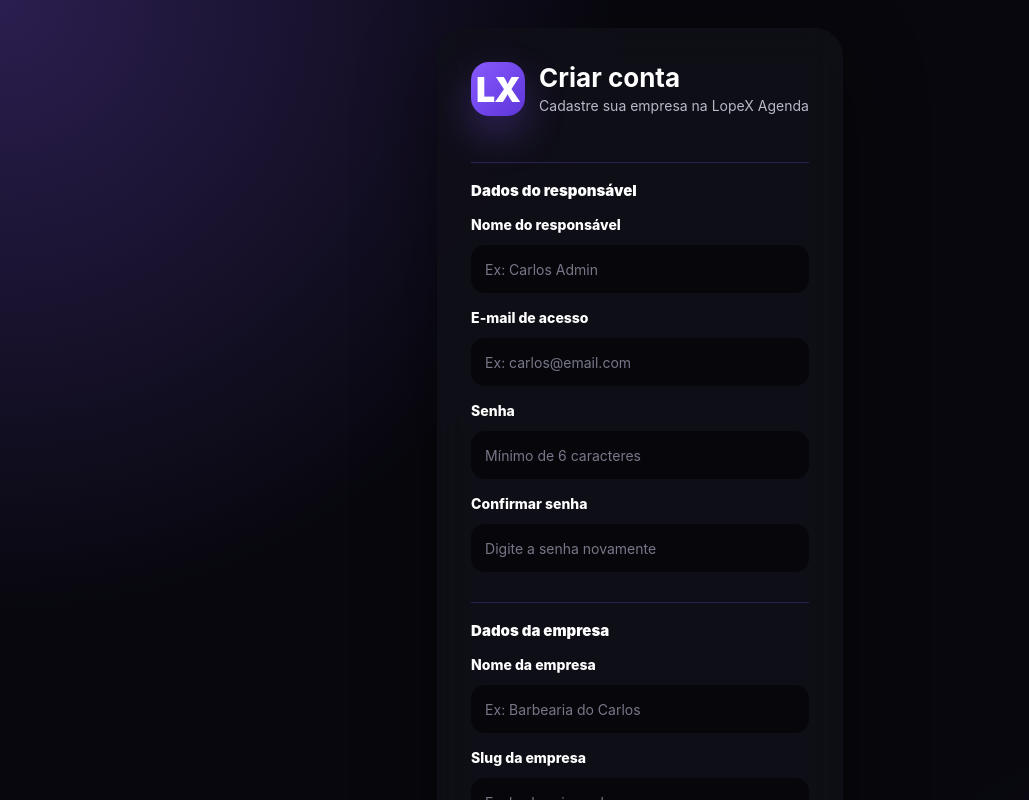
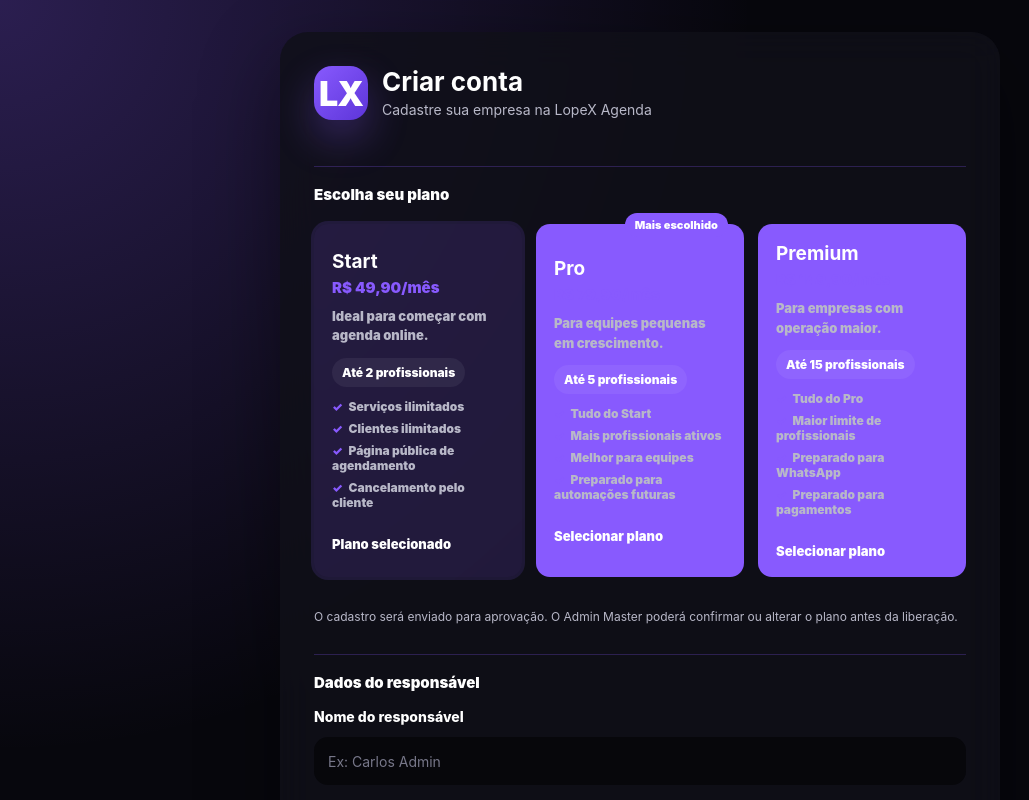
Before and after one commit to joelllopezs/apilopexfrontend, a React (Vite) app: page /register-company in a window 1280 px wide. Shown: the top 800 px of the page, without its empty margins (0-1029 px from the left). Built offline with nearby package versions, Linux system fonts and the light colour scheme.

Commit message:
feat: adiciona escolha de plano no cadastro da empresa

```diff
--- a/src/index.css
+++ b/src/index.css
@@ -2573,3 +2573,135 @@
   opacity: 0.6;
   cursor: not-allowed;
 }
+
+/* =========================
+   CADASTRO DE EMPRESA - PLANOS
+========================= */
+
+.register-company-page {
+  padding: 32px 16px;
+  align-items: flex-start;
+}
+
+.register-company-card {
+  width: min(980px, 100%);
+}
+
+.register-plan-grid {
+  display: grid;
+  grid-template-columns: repeat(3, minmax(0, 1fr));
+  gap: 14px;
+  margin-bottom: 12px;
+}
+
+.register-plan-card {
+  position: relative;
+  width: 100%;
+  text-align: left;
+  padding: 18px;
+  border-radius: 20px;
+  border: 1px solid var(--border);
+  background: rgba(255, 255, 255, 0.035);
+  color: var(--text);
+  cursor: pointer;
+  transition: transform 0.2s ease, border-color 0.2s ease, background 0.2s ease;
+}
+
+.register-plan-card:hover {
+  transform: translateY(-2px);
+  border-color: color-mix(in srgb, var(--primary-color) 42%, var(--border));
+}
+
+.register-plan-card.selected {
+  border-color: var(--primary-color);
+  background: color-mix(in srgb, var(--primary-color) 16%, transparent);
+  box-shadow: 0 0 0 3px color-mix(in srgb, var(--primary-color) 14%, transparent);
+}
+
+.register-plan-card.featured {
+  border-color: color-mix(in srgb, var(--primary-color) 45%, var(--border));
+}
+
+.register-plan-highlight {
+  position: absolute;
+  top: -11px;
+  right: 16px;
+  padding: 5px 10px;
+  border-radius: 999px;
+  background: var(--primary-color);
+  color: #ffffff;
+  font-size: 11px;
+  font-weight: 900;
+}
+
+.register-plan-header {
+  display: grid;
+  gap: 5px;
+  margin-bottom: 10px;
+}
+
+.register-plan-header strong {
+  font-size: 19px;
+  color: var(--text);
+}
+
+.register-plan-header span {
+  font-size: 15px;
+  color: var(--primary-color);
+  font-weight: 900;
+}
+
+.register-plan-card p {
+  margin: 0 0 12px;
+  color: var(--muted);
+  line-height: 1.5;
+  font-size: 13px;
+}
+
+.register-plan-limit {
+  width: fit-content;
+  padding: 7px 10px;
+  border-radius: 999px;
+  margin-bottom: 12px;
+  background: rgba(255, 255, 255, 0.06);
+  border: 1px solid var(--border);
+  font-size: 12px;
+  font-weight: 900;
+  color: var(--text);
+}
+
+.register-plan-card ul {
+  list-style: none;
+  padding: 0;
+  margin: 0;
+  display: grid;
+  gap: 7px;
+}
+
+.register-plan-card li {
+  color: var(--muted);
+  font-size: 12px;
+}
+
+.register-plan-card li::before {
+  content: "✓";
+  color: var(--primary-color);
+  font-weight: 900;
+  margin-right: 6px;
+}
+
+.register-plan-select-text {
+  display: block;
+  margin-top: 14px;
+  padding-top: 12px;
+  border-top: 1px solid var(--border);
+  color: var(--text);
+  font-weight: 900;
+  font-size: 13px;
+}
+
+@media (max-width: 860px) {
+  .register-plan-grid {
+    grid-template-columns: 1fr;
+  }
+}
--- a/src/pages/RegisterCompany.jsx
+++ b/src/pages/RegisterCompany.jsx
@@ -1,6 +1,49 @@
 import { useState } from "react";
 import { Link } from "react-router-dom";
 import api from "../api/api";
+
+const PLANS = [
+  {
+    id: "start",
+    name: "Start",
+    price: "R$ 49,90/mês",
+    description: "Ideal para começar com agenda online.",
+    professionals: "Até 2 profissionais",
+    features: [
+      "Serviços ilimitados",
+      "Clientes ilimitados",
+      "Página pública de agendamento",
+      "Cancelamento pelo cliente",
+    ],
+  },
+  {
+    id: "pro",
+    name: "Pro",
+    price: "R$ 79,90/mês",
+    description: "Para equipes pequenas em crescimento.",
+    professionals: "Até 5 profissionais",
+    features: [
+      "Tudo do Start",
+      "Mais profissionais ativos",
+      "Melhor para equipes",
+      "Preparado para automações futuras",
+    ],
+    featured: true,
+  },
+  {
+    id: "premium",
+    name: "Premium",
+    price: "R$ 149,90/mês",
+    description: "Para empresas com operação maior.",
+    professionals: "Até 15 profissionais",
+    features: [
+      "Tudo do Pro",
+      "Maior limite de profissionais",
+      "Preparado para WhatsApp",
+      "Preparado para pagamentos",
+    ],
+  },
+];
 
 export default function RegisterCompany() {
   const [loading, setLoading] = useState(false);
@@ -8,6 +51,7 @@
   const [success, setSuccess] = useState(false);
 
   const initialForm = {
+    plan: "start",
     userName: "",
     userEmail: "",
     password: "",
@@ -72,6 +116,16 @@
     return /^[a-z0-9]+(?:-[a-z0-9]+)*$/.test(slug);
   }
 
+  function isValidPlan(plan) {
+    return ["start", "pro", "premium"].includes(plan);
+  }
+
+  function getSelectedPlanName() {
+    const selectedPlan = PLANS.find((plan) => plan.id === form.plan);
+
+    return selectedPlan?.name || "Start";
+  }
+
   function validateForm() {
     const userName = form.userName.trim();
     const userEmail = form.userEmail.trim();
@@ -81,6 +135,10 @@
     const companySlug = generateSlug(form.companySlug);
     const companyEmail = form.companyEmail.trim();
     const companyPhone = form.companyPhone.trim();
+
+    if (!isValidPlan(form.plan)) {
+      return "Selecione um plano válido.";
+    }
 
     if (!userName) {
       return "Informe o nome do responsável.";
@@ -175,6 +233,7 @@
       }
 
       const payload = {
+        plan: form.plan,
         userName: form.userName.trim(),
         userEmail: form.userEmail.trim().toLowerCase(),
         password: form.password,
@@ -194,11 +253,13 @@
       localStorage.removeItem("@lopex:user");
       localStorage.removeItem("@lopex:company");
 
+      const selectedPlanName = getSelectedPlanName();
+
       setForm(initialForm);
       setSuccess(true);
 
       setMessage(
-        "Cadastro realizado com sucesso. Sua empresa está aguardando liberação do Admin Master. Após a liberação, você poderá entrar no painel."
+        `Cadastro realizado com sucesso no plano ${selectedPlanName}. Sua empresa está aguardando liberação do Admin Master. Após a liberação, você poderá entrar no painel.`
       );
     } catch (error) {
       console.error(error);
@@ -216,8 +277,8 @@
   }
 
   return (
-    <div className="login-page">
-      <div className="login-card register-card">
+    <div className="login-page register-company-page">
+      <div className="login-card register-card register-company-card">
         <div className="login-brand">
           <div className="brand-icon">LX</div>
 
@@ -228,7 +289,9 @@
         </div>
 
         {message && (
-          <div className={success ? "alert-message success-message" : "alert-message"}>
+          <div
+            className={success ? "alert-message success-message" : "alert-message"}
+          >
             {message}
           </div>
         )}
@@ -239,8 +302,8 @@
 
             <p className="field-help">
               Sua empresa foi cadastrada, mas ainda precisa ser liberada pelo
-              Admin Master. Depois da liberação, use o e-mail e senha cadastrados
-              para acessar o painel.
+              Admin Master. Depois da liberação, use o e-mail e senha
+              cadastrados para acessar o painel.
             </p>
 
             <Link to="/" className="public-submit-button login-link-button">
@@ -249,6 +312,66 @@
           </div>
         ) : (
           <form onSubmit={handleSubmit} className="login-form">
+            <div className="form-section-title">Escolha seu plano</div>
+
+            <div className="register-plan-grid">
+              {PLANS.map((plan) => {
+                const selected = form.plan === plan.id;
+
+                return (
+                  <button
+                    key={plan.id}
+                    type="button"
+                    className={
+                      selected
+                        ? "register-plan-card selected"
+                        : plan.featured
+                        ? "register-plan-card featured"
+                        : "register-plan-card"
+                    }
+                    onClick={() =>
+                      setForm({
+                        ...form,
+                        plan: plan.id,
+                      })
+                    }
+                  >
+                    {plan.featured && (
+                      <span className="register-plan-highlight">
+                        Mais escolhido
+                      </span>
+                    )}
+
+                    <div className="register-plan-header">
+                      <strong>{plan.name}</strong>
+                      <span>{plan.price}</span>
+                    </div>
+
+                    <p>{plan.description}</p>
+
+                    <div className="register-plan-limit">
+                      {plan.professionals}
+                    </div>
+
+                    <ul>
+                      {plan.features.map((feature) => (
+                        <li key={feature}>{feature}</li>
+                      ))}
+                    </ul>
+
+                    <span className="register-plan-select-text">
+                      {selected ? "Plano selecionado" : "Selecionar plano"}
+                    </span>
+                  </button>
+                );
+              })}
+            </div>
+
+            <small className="field-help">
+              O cadastro será enviado para aprovação. O Admin Master poderá
+              confirmar ou alterar o plano antes da liberação.
+            </small>
+
             <div className="form-section-title">Dados do responsável</div>
 
             <label>Nome do responsável</label>
```
